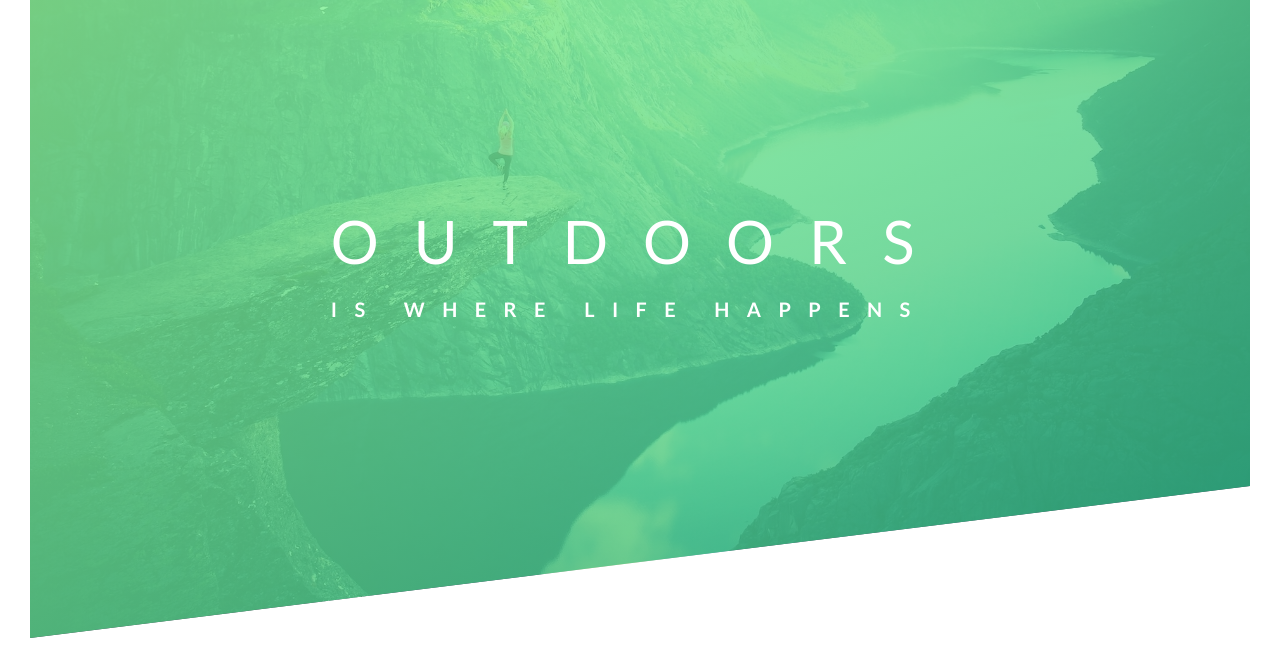
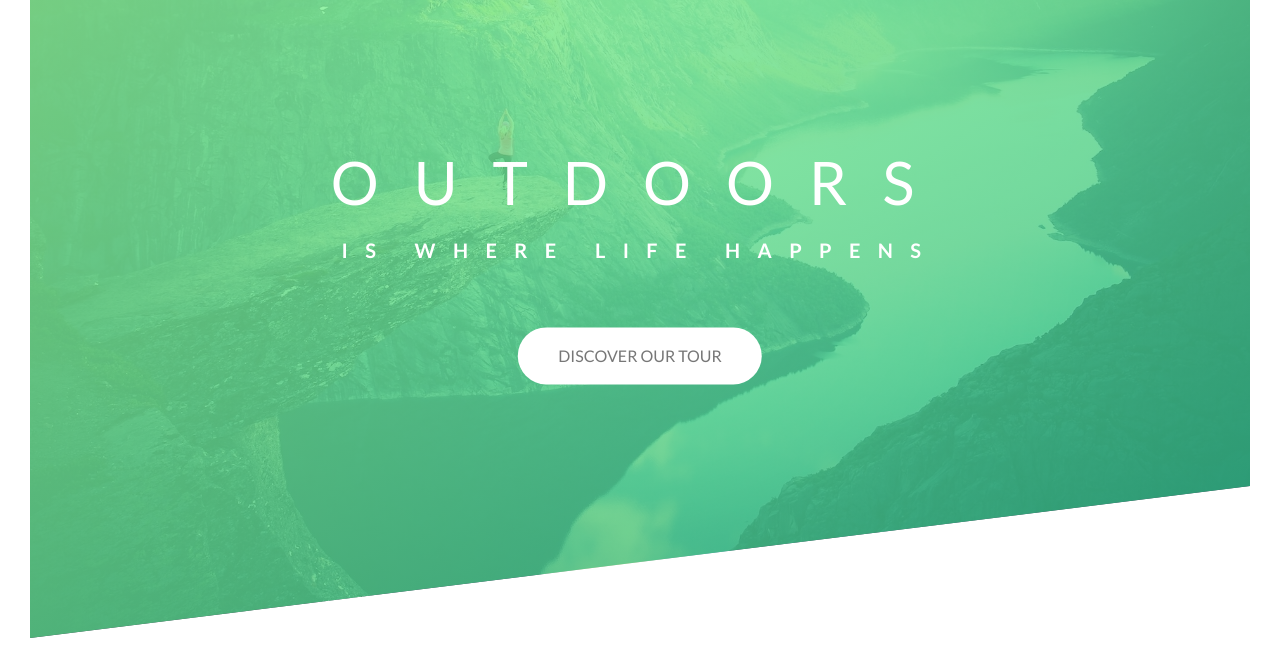
Before and after one commit to DemidovVladimir/mastering-css, a plain HTML site: page starter/index.html in a window 1280 px wide. Shown: the part 152-820 px from the top of the page. Drawn offline with Linux system fonts and the light colour scheme; files that its build step writes are made by us from their sources.

Commit message:
feat(master-button)

```diff
--- a/starter/css/style.css
+++ b/starter/css/style.css
@@ -46,12 +46,14 @@ body {
     top: 50%;
     left: 50%;
     transform: translate(-50%, -50%);
+    text-align: center;
 }
 
 .heading-primary {
     color: #fff;
     text-transform: uppercase;
     backface-visibility: hidden;
+    margin-bottom: 60px;
 }
 
 .heading-primary-main {
@@ -105,3 +107,27 @@ body {
         transform: translateX(0);
     }
 }
+
+.btn:link, .btn:visited {
+    text-transform: uppercase;
+    text-decoration: none;
+    padding: 15px 40px;
+    display: inline-block;
+    border-radius: 100px;
+    transition: all .2s;
+}
+
+.btn:hover {
+    transform: translateY(-3px);
+    box-shadow: 0 10px 20px rgba(0,0,0,.2);
+}
+
+.btn:active {
+    transform: translateY(-1px);
+    box-shadow: 0 5px 10px rgba(0,0,0,.2);
+}
+
+.btn-white {
+    background-color: #fff;
+    color: #777;
+}
--- a/starter/index.html
+++ b/starter/index.html
@@ -23,6 +23,8 @@
                     <span class="heading-primary-main">Outdoors</span>
                     <span class="heading-primary-sub">is where life happens</span>
                 </h1>
+
+                <a href="#" class="btn btn-white">Discover our tour</a>
             </div>
         </header>
     </body>
```
